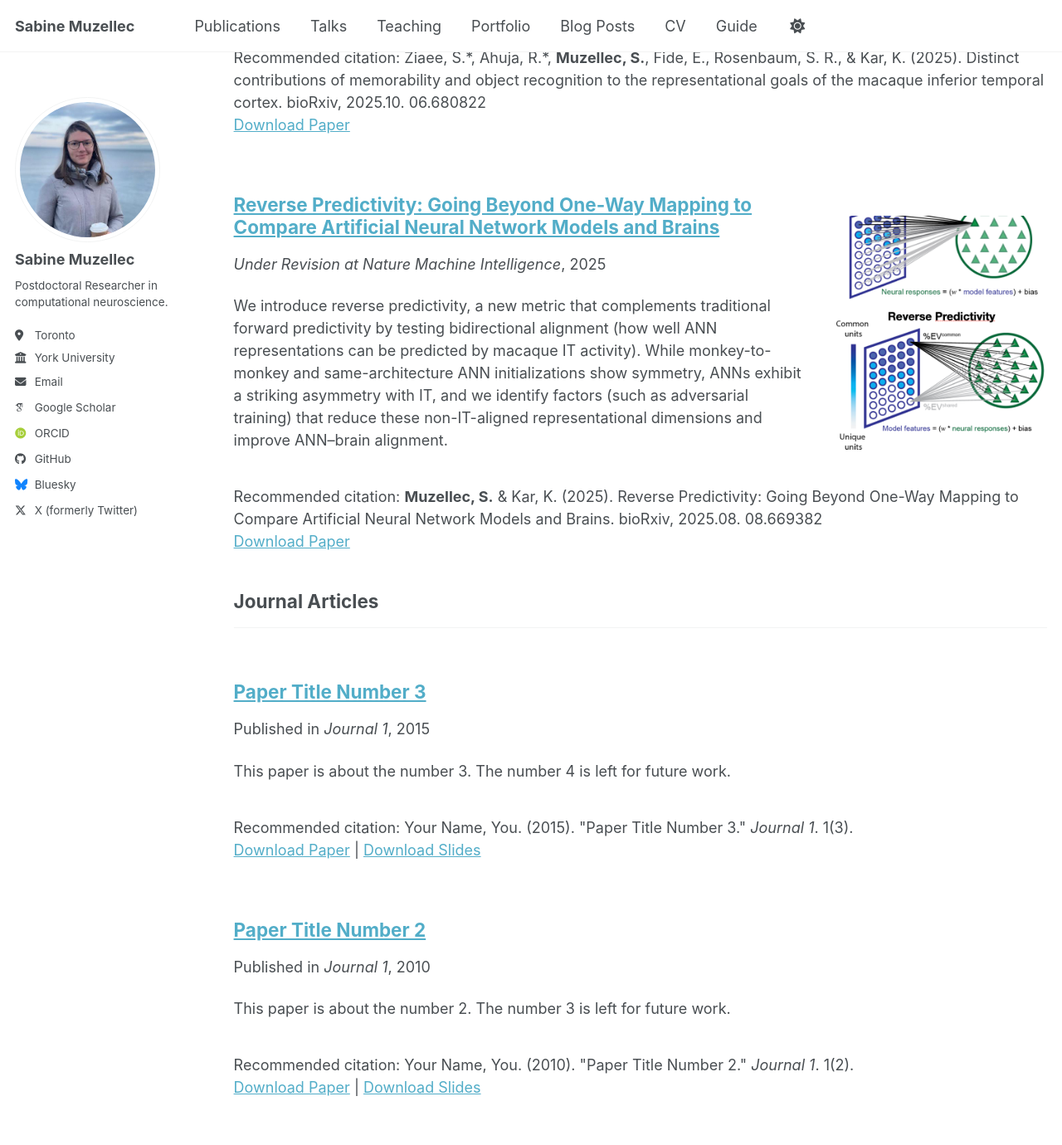
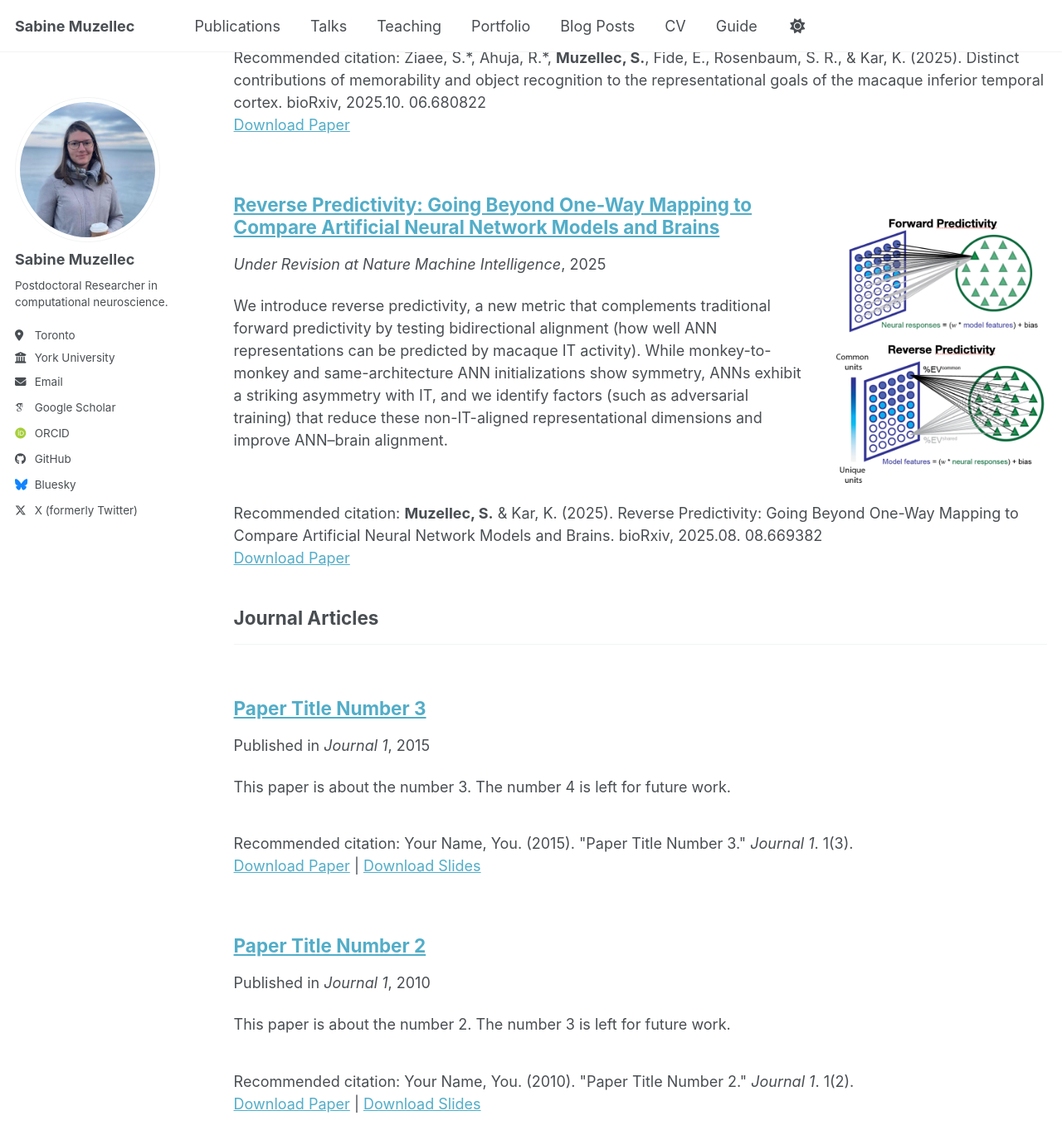
Before and after one commit to S4b1n3/S4b1n3.github.io, a Jekyll site: the page built from _pages/publications.html, in a window 1280 px wide and 1400 px high, scrolled down 1094 px. Shown: the top 1380 px of the window at 83% size. Built offline with Jekyll 4.4.1, drawn with Linux system fonts in a browser that asks for light colours; some web fonts are replaced; a script bundle is joined from its source files by our own code; library files that are not in the unit come from our copies.

Commit message:
reduce reverse predictivity image 8

```diff
--- a/assets/css/main.scss
+++ b/assets/css/main.scss
@@ -84,10 +84,13 @@
 }
 
 .archive__item-teaser img[src$="reverse_pred.png"] {
-  width: 260px !important;  /* adjust: 240–300px to taste */
+  width: 260px !important;
   height: auto !important;
   border-radius: 0 !important;
-  margin-top: -40px !important;   // try -40 first
-  margin-bottom: 0;
-  display: block;
+  margin-top: 0 !important;   // reset so it’s not cropped
 }
+
+.archive__item:has(img[src$="reverse_pred.png"]) .archive__item-teaser {
+  display: flex;
+  align-items: center;
+}
```
